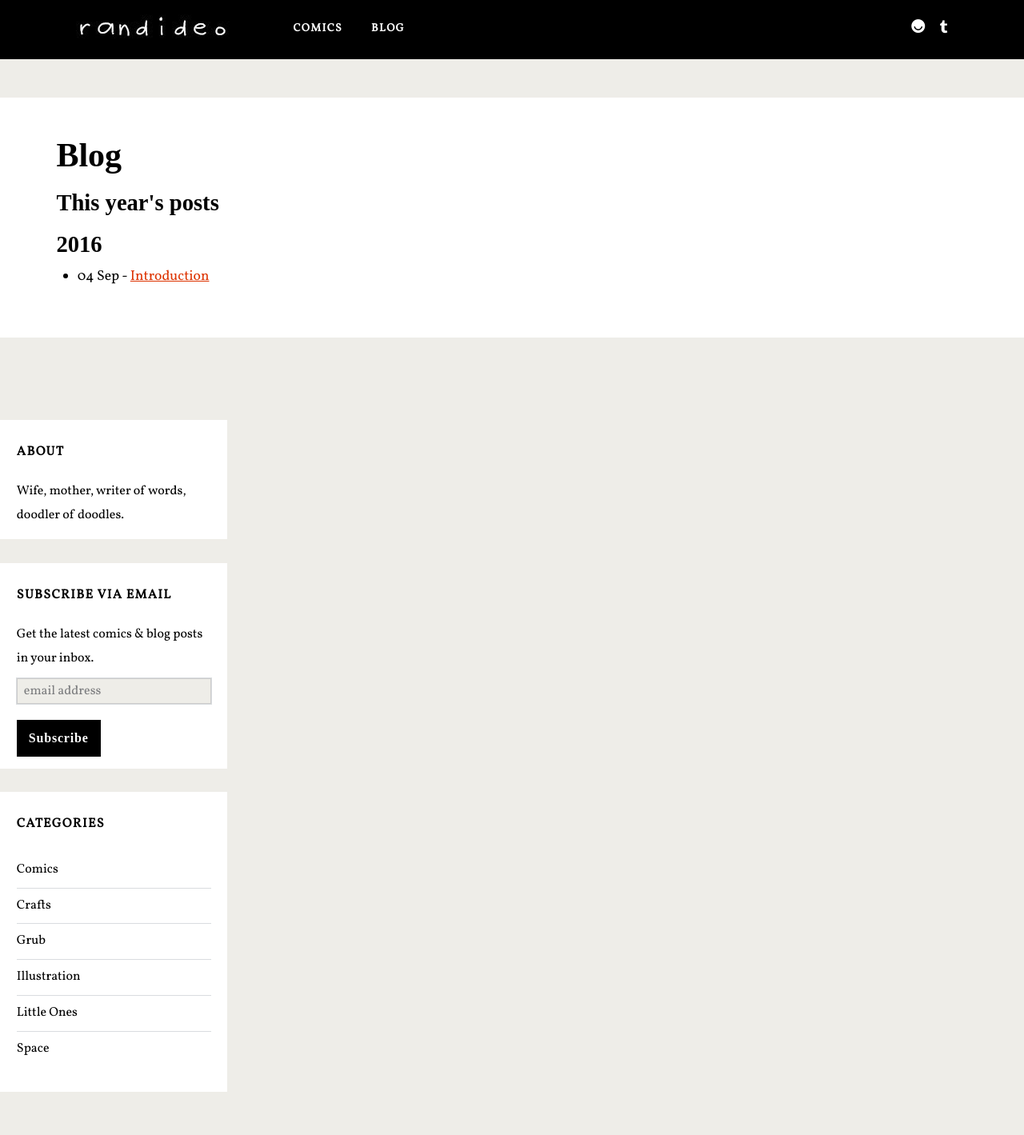
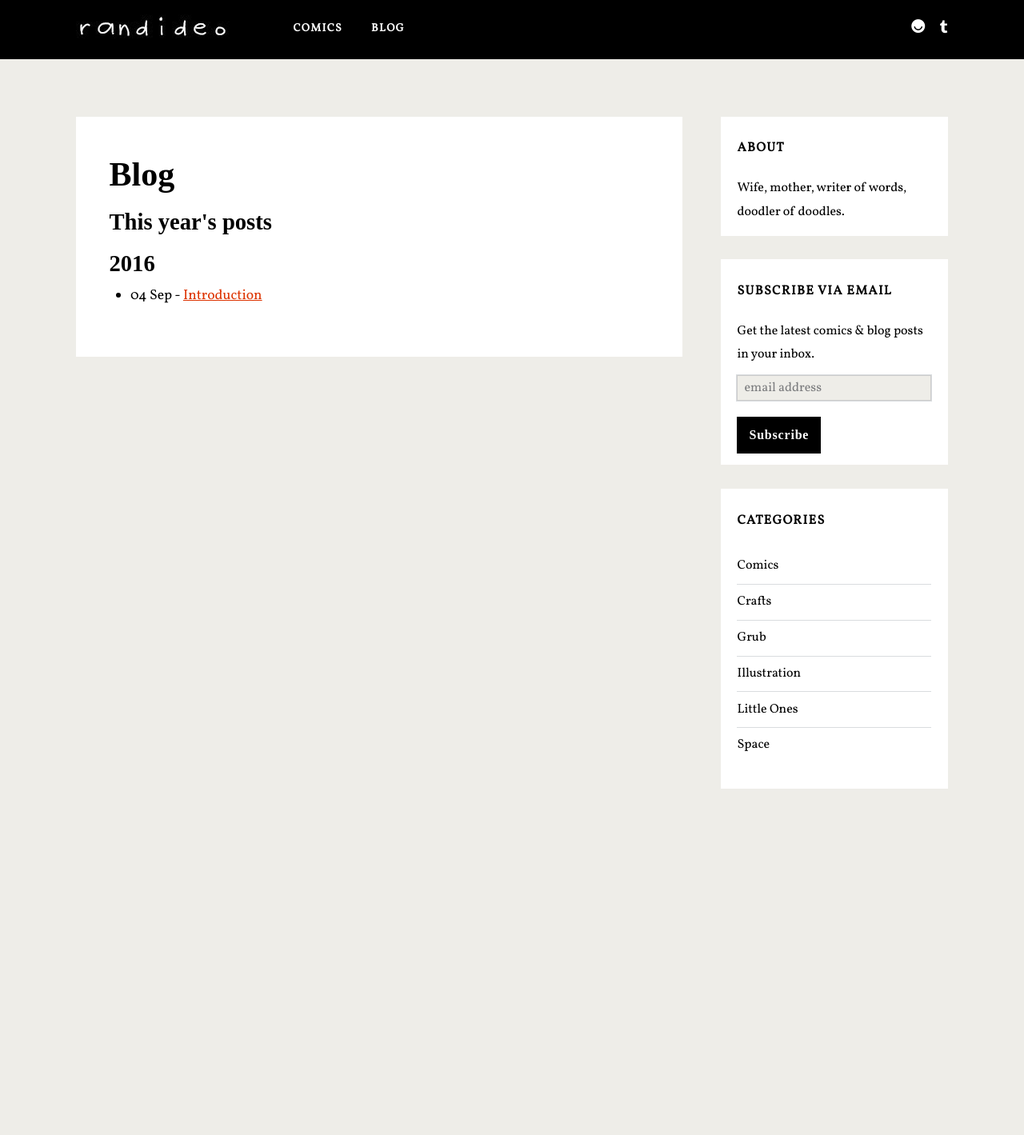
Before and after one commit to randideo/randideo.github.io, a Jekyll site: the page built from blog.html, in a window 1280 px wide. Shown: the whole page at 80% size. Built offline with Jekyll 4.4.1, drawn with Linux system fonts in a browser that asks for light colours; nearby versions of some CDN libraries; some web fonts are replaced; comment, search, counter and statistics services are not loaded; after the commit the page ends 1039 px from its top, so only the background shows below that.

Commit message:
Update style.css

```diff
--- a/css/style.css
+++ b/css/style.css
@@ -49,13 +49,13 @@ hyphens: auto;
 .overflow-containernbt {
 overflow: hidden;
 }
-.mainnbt {
+.main {
 background: #eeede8;
 margin: 0 auto;
 -webkit-transition: all .3s ease;
 transition: all .3s ease;
 }
-.mainnbt:after {
+.main:after {
 content: '';
 position: absolute;
 top: -12em;
@@ -332,7 +332,7 @@ background: #000000;
 z-index: 0;
 }
 
-.site-headernbt.toggled+div .mainnbt:after, .site-headernbt.toggled+div .sidebar-primary-container:after {
+.site-headernbt.toggled+div .main:after, .site-headernbt.toggled+div .sidebar-primary-container:after {
 bottom: 0;
 opacity: .4;
 }
@@ -527,7 +527,7 @@ color: #cccccc;
 margin-right: 0;
 }
 }
-.mainnbt, .sidebar-primary-container, .site-footernbt {
+.main, .sidebar-primary-container, .site-footernbt {
 padding: 1.5em 3.703%;
 }
 .site-footernbt h3 {
@@ -655,13 +655,13 @@ width: 20%;
 }
 }
 @media all and (min-width:37.5em) {
-.mainnbt, .sidebar-primary-container, .site-footernbt {
+.main, .sidebar-primary-container, .site-footernbt {
 padding: 1.5em 7.407%;
 }
 }
 @media all and (min-width:43.75em) {}
 @media all and (min-width:50em) {
-.mainnbt, .sidebar-primary-container, .site-footernbt {
+.main, .sidebar-primary-container, .site-footernbt {
 padding: 1.5em 11.11%;
 }
 .hentry {
@@ -672,7 +672,7 @@ padding:  6.333% 2.25em;
 }
 }
 @media all and (min-width:56.25em) {
-.mainnbt {
+.main {
 width: 55.55%;
 padding: 1.5em 0;
 float: left;
@@ -707,7 +707,7 @@ margin-right: .75em;
 }
 }
 @media all and (min-width:68.75em) {
-.mainnbt {
+.main {
 width: 59.253%;
 }
 .hentry {
```
